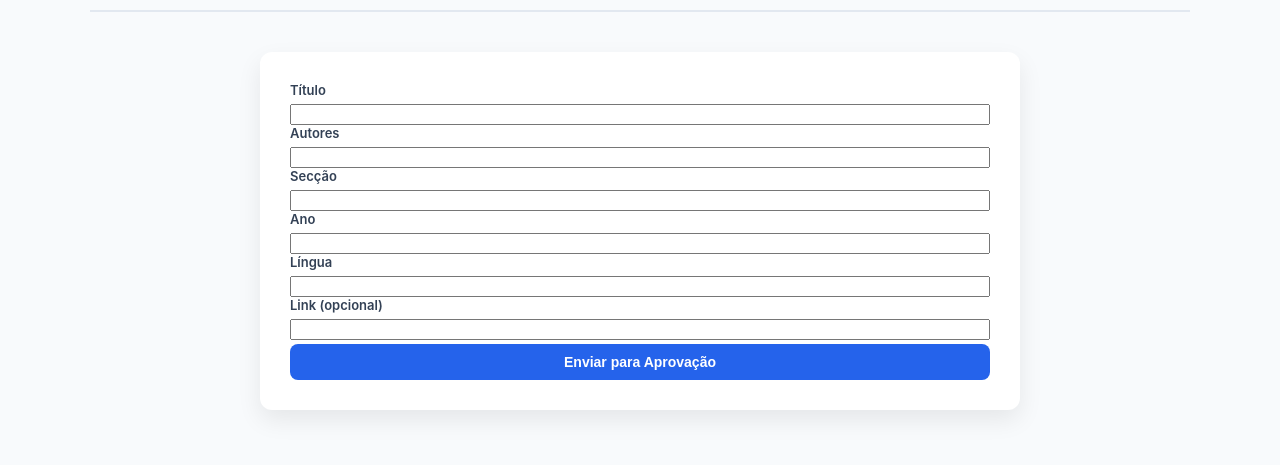
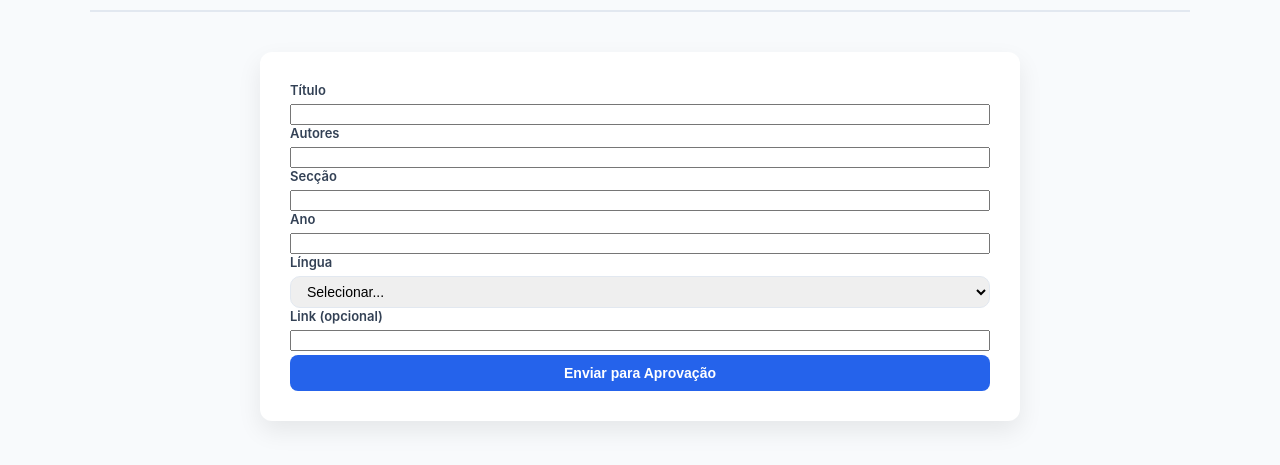
Before and after one commit to 2025113163-lab/Projeto_ANSI_2, a website: page public/Adicionar.html in a window 1280 px wide. Shown: the part 71-536 px from the top of the page. Drawn offline with Linux system fonts and the light colour scheme.

Commit message:
Resoluçao dos bugs

```diff
--- a/public/Adicionar.html
+++ b/public/Adicionar.html
@@ -69,7 +69,14 @@
 
             <div class="input-group">
                 <label>Língua</label>
-                <input type="text" id="lingua" required>
+                <select id="lingua" required>
+                    <option value="">Selecionar...</option>
+                    <option value="PT">PT</option>
+                    <option value="EN">EN</option>
+                    <option value="ES">ES</option>
+                    <option value="FR">FR</option>
+                    <option value="DE">DE</option>
+                </select>
             </div>
 
             <div class="input-group">
```
